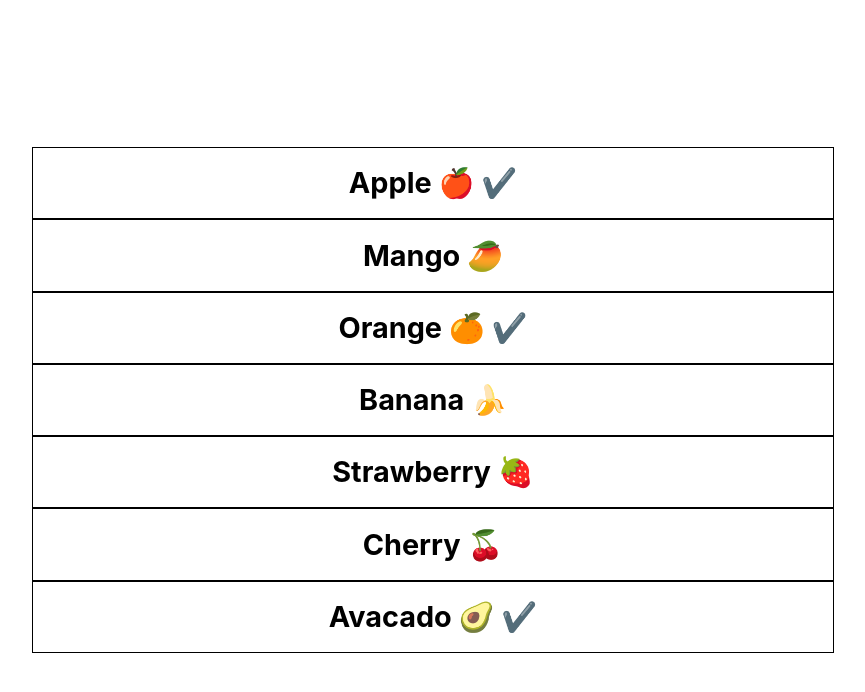
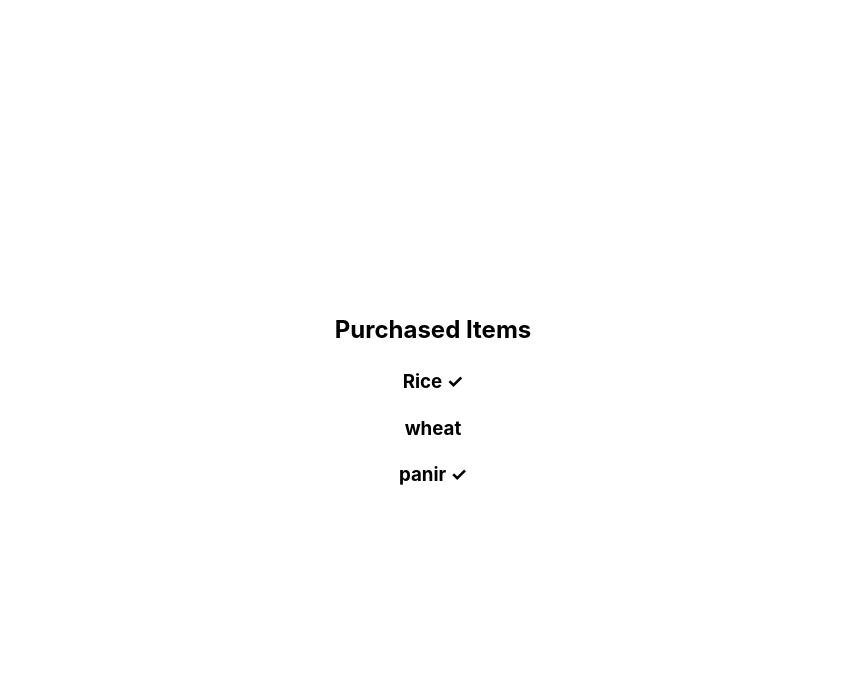
Before and after one commit to pandurang-sadgir/react-concepts, a React (Vite) app in the folder React-Concepts/: page / in a window 1280 px wide. Shown: the top 692 px of the page, without its empty margins (207-1072 px from the left). Built offline with nearby package versions, Linux system fonts and the light colour scheme.

Commit message:
Conditional rendering using if else statement

```diff
--- a/React-Concepts/src/9.Conditional_Rendering/1.jsx
+++ b/React-Concepts/src/9.Conditional_Rendering/1UsingAndOperator.jsx
@@ -25,7 +25,7 @@ function Item({ name, isPurchased }) {
       }}
     >
       <h1 style={{ fontSize: "1.8rem", outline: "none", border: "none" }}>
-        {name} {isPurchased && <span>✔️</span>}
+        {name} {isPurchased && <span> &#x2713; </span>}
       </h1>
     </div>
   );
--- /dev/null
+++ b/React-Concepts/src/9.Conditional_Rendering/2UsingIf.jsx
@@ -0,0 +1,25 @@
+/* eslint-disable react/prop-types */
+// Conditional Rendering using If statement
+
+export default function PurchasedItems() {
+  return (
+    <>
+    <h2>Purchased Items</h2>
+    <Items name={'Rice'} isPurchased={true}/>
+    <Items name={'wheat '} isPurchased={false}/>
+    <Items name={'panir '} isPurchased={true}/>
+
+    </>
+  );
+}
+
+
+// We are here return JSX from If statement.
+function Items({ name, isPurchased }) {
+  if (isPurchased) {
+    return <h3>{name} &#x2713;</h3>;
+  }else{
+    return <h3>{name}</h3>;
+
+  }
+}
--- a/React-Concepts/src/App.jsx
+++ b/React-Concepts/src/App.jsx
@@ -25,11 +25,12 @@ import "./App.css";
 // import Profile from "./8.Passing_props_to_component/childrenProps";
 // import Gallery from "./8.Passing_props_to_component/TryoutSomeChallenges/1/Galary";
 // import Profile from "./8.Passing_props_to_component/TryoutSomeChallenges/2/passingJSXasChildProp";
-import ListOfItems from "./9.Conditional_Rendering/1";
+// import ListOfItems from "./9.Conditional_Rendering/1";
+import PurchasedItems from "./9.Conditional_Rendering/2UsingIf";
 function App() {
   return (
     <>
-    <ListOfItems/>
+    <PurchasedItems/>
     </>
   );
 }
```
